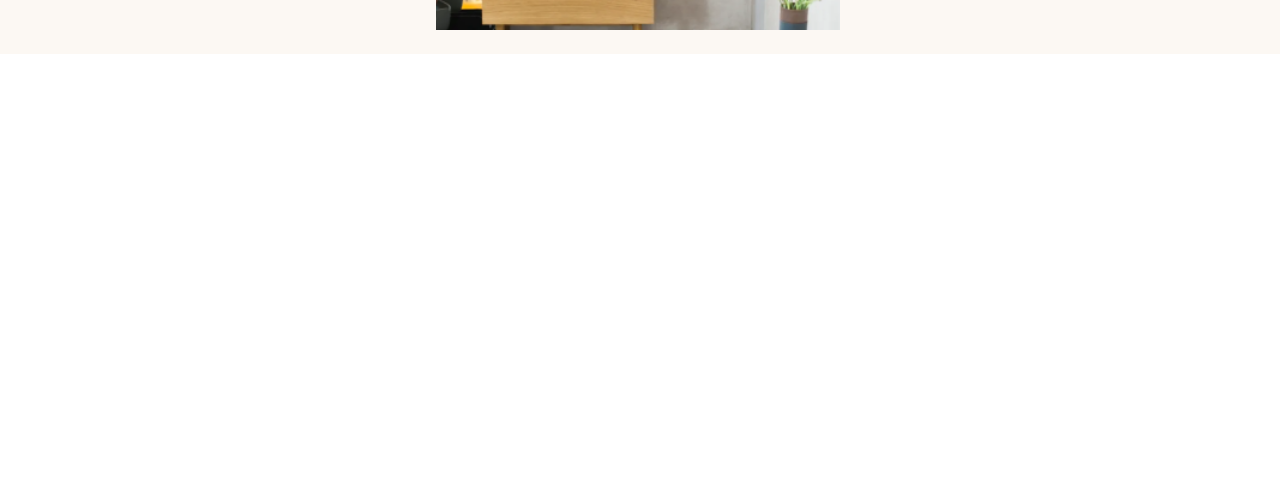
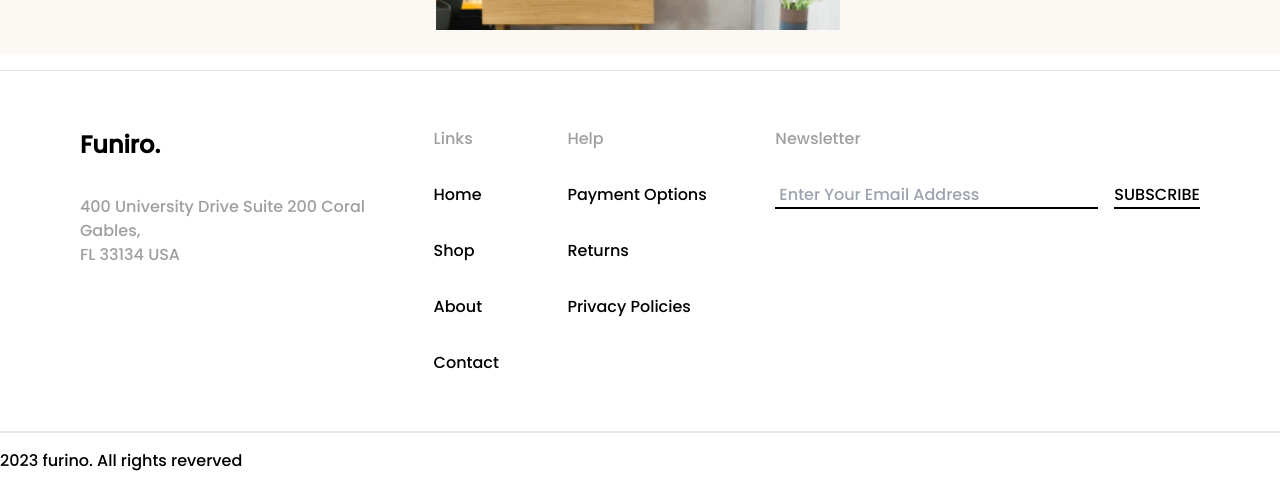
Before and after one commit to amirhosein-rafeie/furniro-shop, a Next.js app: page / in a window 1280 px wide. Shown: the part 3159-3645 px from the top of the page. Before the commit the page ends 3213 px from the top, so only its background shows below. Built offline with nearby package versions, Linux system fonts and the light colour scheme.

Commit message:
UI: complete footer

```diff
--- a/src/app/layout.tsx
+++ b/src/app/layout.tsx
@@ -9,6 +9,7 @@ import "slick-carousel/slick/slick.css";
 import "slick-carousel/slick/slick-theme.css";
 
 import "./globals.css";
+import Footer from "~/components/Footer";
 
 const inter = Inter({
   subsets: ["latin"],
@@ -50,6 +51,7 @@ export default function RootLayout({
             <div className="container mx-auto">
               <NavBar />
               {children}
+              <Footer />
             </div>
           </SessionProvider>
         </StoreProvider>
--- /dev/null
+++ b/src/components/Footer.tsx
@@ -0,0 +1,67 @@
+import { Button, Input } from "@headlessui/react";
+import Link from "next/link";
+import React from "react";
+
+const Footer = () => {
+  return (
+    <div className="flex border-t-[1px] flex-col mt-4">
+      <div className="flex flex-1 justify-between border-b-2 py-14 px-20">
+        <div>
+          <h5 className="text-[24px] font-bold">Funiro.</h5>
+          <p className="text-custom-grey-3 mt-8">
+            400 University Drive Suite 200 Coral <br /> Gables,
+            <br /> FL 33134 USA
+          </p>
+        </div>
+
+        <div className="grid-cols-1 space-y-8">
+          <p className="text-custom-grey-3">Links</p>
+
+          <p>
+            <Link href="/">Home</Link>
+          </p>
+
+          <p>
+            <Link href="/shop">Shop </Link>
+          </p>
+
+          <p>
+            <Link href="#">About</Link>
+          </p>
+          <p>
+            <Link href="#">Contact</Link>
+          </p>
+        </div>
+        <div className="grid-cols-1 space-y-8">
+          <p className="text-custom-grey-3">Help</p>
+          <p>
+            <Link href="#">Payment Options</Link>
+          </p>
+          <p>
+            <Link href="#">Returns</Link>
+          </p>
+          <p>
+            <Link href="#">Privacy Policies</Link>
+          </p>
+        </div>
+
+        <div>
+          <p className="text-custom-grey-3">Newsletter</p>
+          <div className="flex mt-8">
+            <Input
+              className="border-b-2 border-black outline-none px-1"
+              placeholder="Enter Your Email Address"
+            />
+            <Button className="border-b-2 border-black ml-4">SUBSCRIBE</Button>
+          </div>
+        </div>
+      </div>
+
+      <div className="py-4">
+        <p>2023 furino. All rights reverved</p>
+      </div>
+    </div>
+  );
+};
+
+export default Footer;
--- a/tailwind.config.ts
+++ b/tailwind.config.ts
@@ -12,6 +12,7 @@ const config: Config = {
         primary: "#B88E2F",
         "custom-grey-1": "#898989",
         "custom-grey-2": "#F4F5F7",
+        "custom-grey-3": "#9F9F9F",
         "custom-black-1": "rgba(58,58,58,0.72)",
         "custom-creame-1": "#FCF8F3",
       },
```
